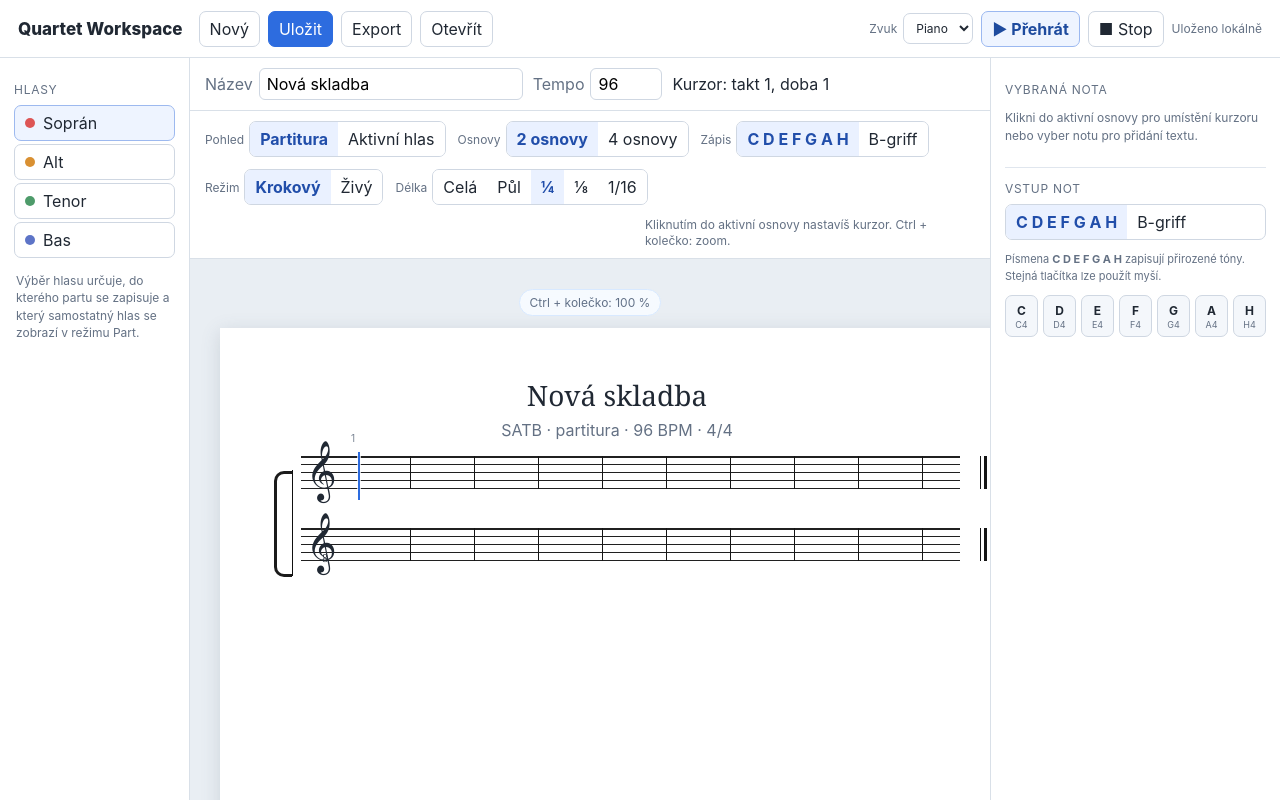
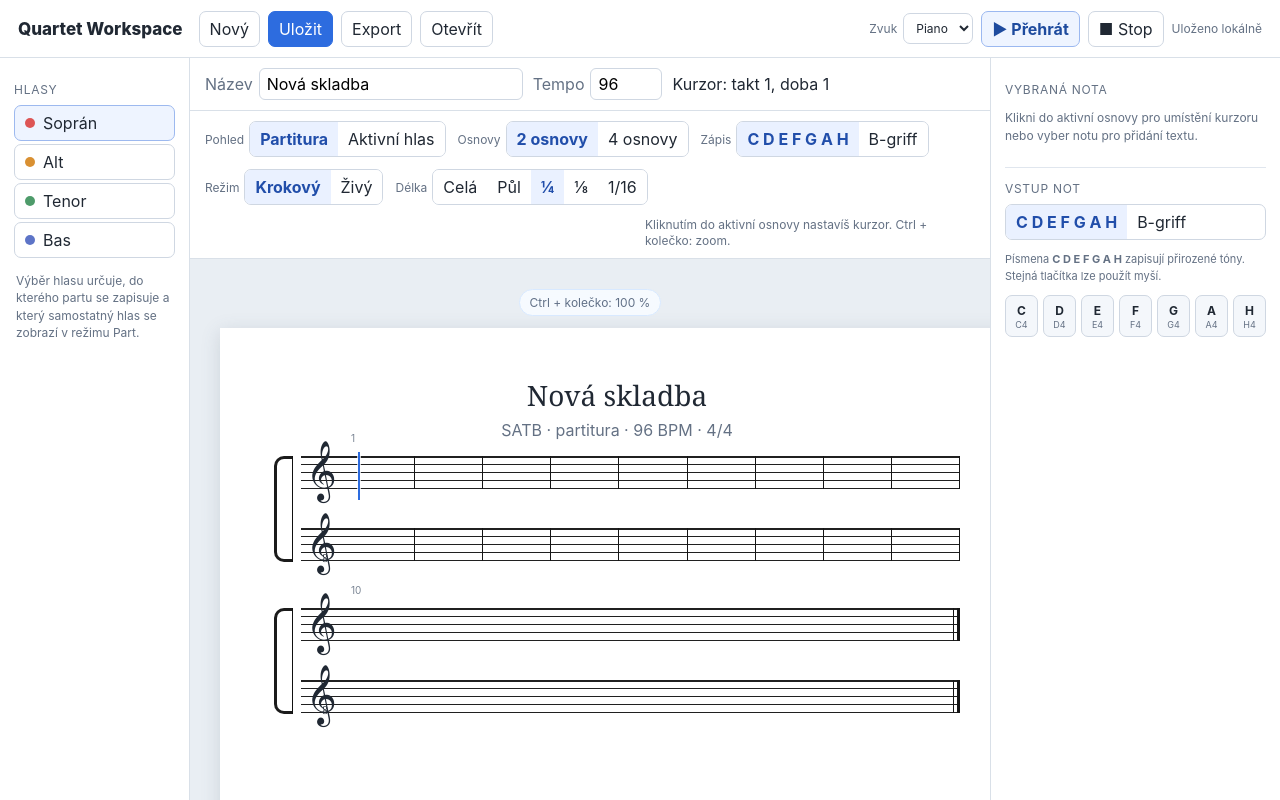
Before and after one commit to ladaknotek/columba_palumbus, a React (Vite) app: page / in a window 1280 px wide. Built offline with nearby package versions, Linux system fonts and the light colour scheme.

Commit message:
correction of area width computing

```diff
--- a/src/features/editor/ScoreRenderer.tsx
+++ b/src/features/editor/ScoreRenderer.tsx
@@ -35,8 +35,11 @@ const DEFAULT_MEASURES_PER_SYSTEM = 10;
 
 /** Šířka vnitřní plochy A4 stránky z app.css. */
 const SYSTEM_WIDTH = 686;
+const STAFF_ROW_LEFT = 27;
+const STAFF_ROW_WIDTH = SYSTEM_WIDTH - STAFF_ROW_LEFT;
+
 const STAFF_CONTENT_LEFT = 46;
-const MEASURE_AREA_WIDTH = SYSTEM_WIDTH - STAFF_CONTENT_LEFT;
+const MEASURE_AREA_WIDTH = STAFF_ROW_WIDTH - STAFF_CONTENT_LEFT;
 const NOTE_LEFT_PADDING = 11;
 
 /**
--- a/src/styles/app.css
+++ b/src/styles/app.css
@@ -377,7 +377,7 @@ button.primary {
 .system-bracket {
   position: absolute;
   left: 0;
-  top: 23px;
+  top: 8px;
   width: 18px;
   height: var(--bracket-height, 100px);
   border-left: 3px solid #1b1b1b;
@@ -389,7 +389,7 @@ button.primary {
 .system-connector {
   position: absolute;
   left: 18px;
-  top: 22px;
+  top: 8px;
   height: var(--bracket-height, 100px);
   border-left: 1.5px solid #111;
 }
@@ -408,6 +408,7 @@ button.primary {
   right: 0;
   top: 8px;
   height: 33px;
+
 }
 
 .staff-lines span {
@@ -415,6 +416,7 @@ button.primary {
   height: 1.35px;
   background: #202020;
   margin-bottom: 6.6px;
+
 }
 
 .clef {
```
